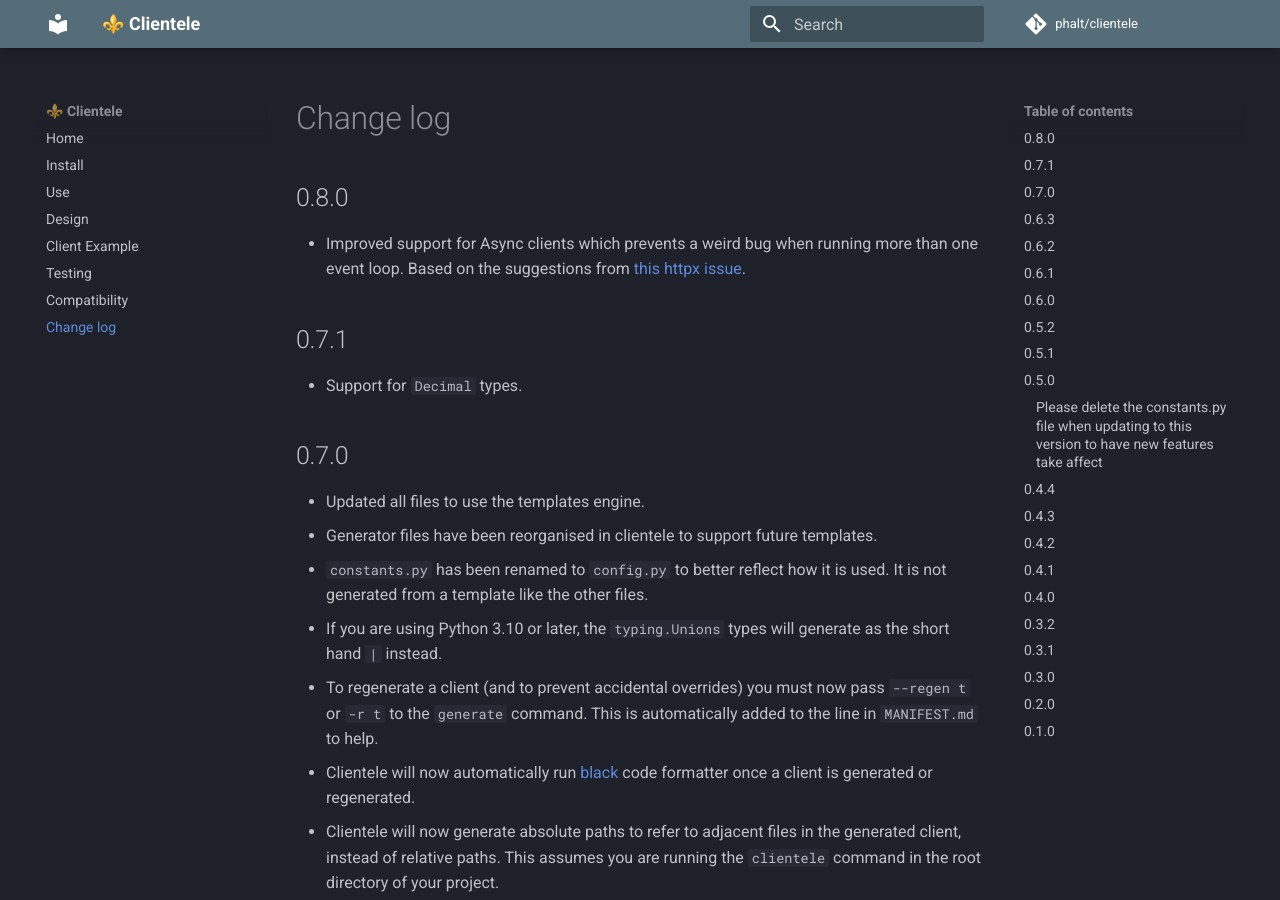
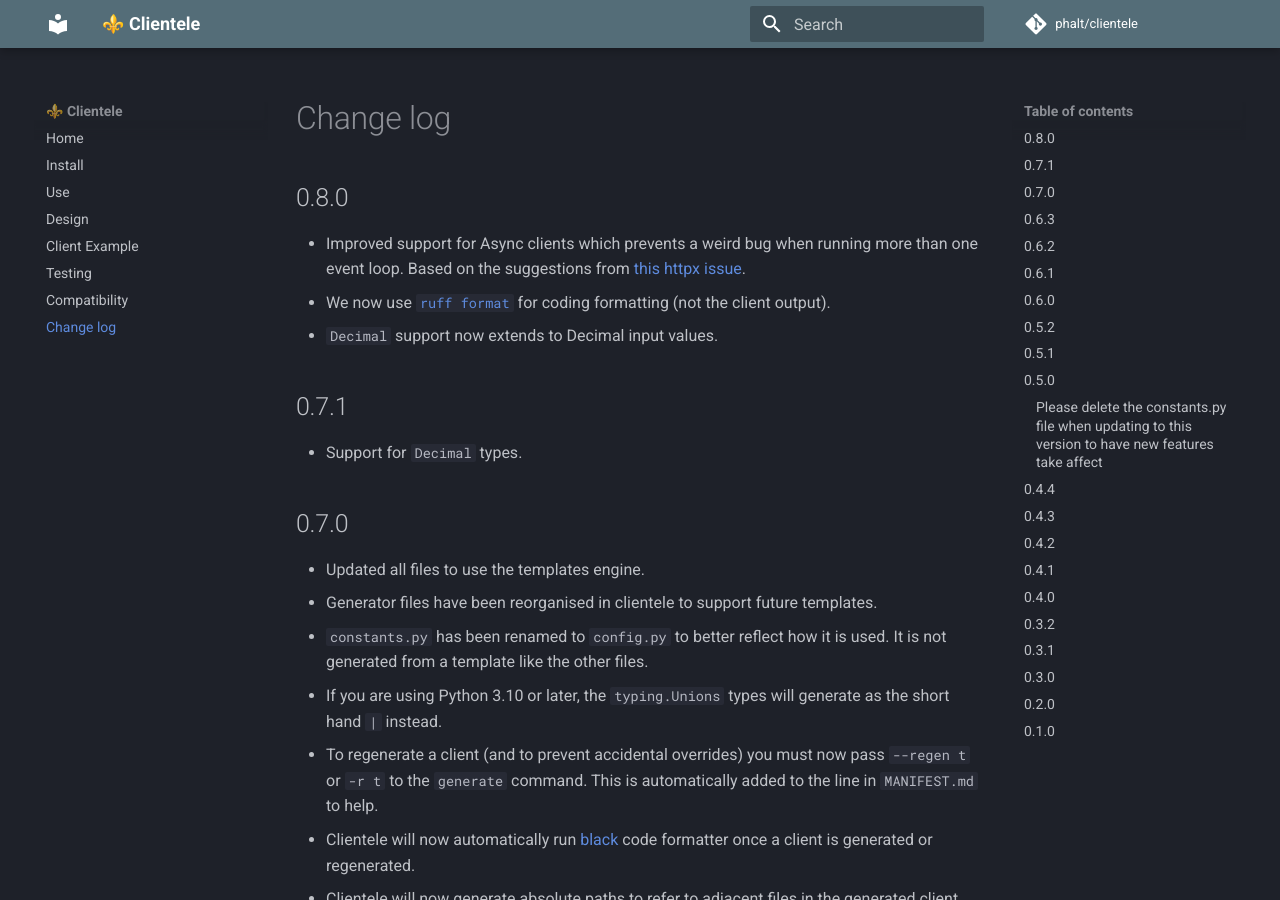
Before and after one commit to phalt/clientele, an MkDocs documentation site: the page built from docs/CHANGELOG.md, in a window 1280 px wide and 900 px high. Built offline with MkDocs 1.6.1 and Material for MkDocs 9.7.7, drawn with Linux system fonts in a browser that asks for light colours; comment, search, counter and statistics services are not loaded.

Commit message:
Changelog

```diff
--- a/docs/CHANGELOG.md
+++ b/docs/CHANGELOG.md
@@ -3,6 +3,8 @@
 ## 0.8.0
 
 - Improved support for Async clients which prevents a weird bug when running more than one event loop. Based on the suggestions from [this httpx issue](https://github.com/encode/httpcore/discussions/659).
+- We now use [`ruff format`](https://astral.sh/blog/the-ruff-formatter) for coding formatting (not the client output).
+- `Decimal` support now extends to Decimal input values.
 
 ## 0.7.1
 
```
Also changed, not shown: CHANGELOG.md (+1 -0 lines).
